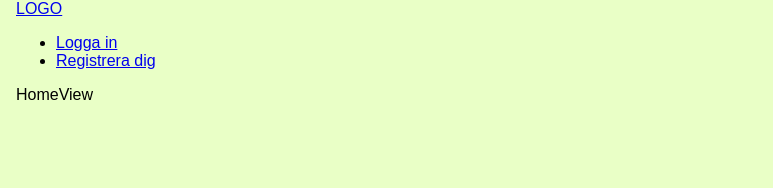
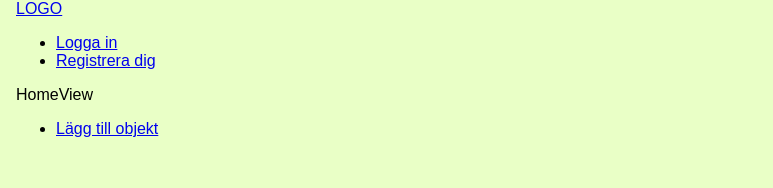
Before and after one commit to Novvea/aterwinwin-fullstack, a React (Create React App) app in the folder client/: page / in a window 1280 px wide. Shown: the top 188 px of the page, without its empty margins (0-773 px from the left). Built offline with nearby package versions, Linux system fonts and the light colour scheme; no server answers.

Commit message:
Add Links to views

```diff
--- a/client/src/view/HomeView.js
+++ b/client/src/view/HomeView.js
@@ -1,3 +1,15 @@
+import { Link } from 'react-router-dom';
+import RoutingPath from '../routes/RoutingPath';
+
 export const HomeView = () => {
-  return <div>HomeView</div>;
+  return (
+    <div>
+      HomeView
+      <ul>
+        <li>
+          <Link to={RoutingPath.addItemView}>Lägg till objekt</Link>
+        </li>
+      </ul>
+    </div>
+  );
 };
--- a/client/src/view/ProfileView.js
+++ b/client/src/view/ProfileView.js
@@ -1,3 +1,6 @@
+import { Link } from 'react-router-dom';
+import RoutingPath from '../routes/RoutingPath';
+
 export const ProfileView = () => {
   return (
     <div>
@@ -6,6 +9,9 @@ export const ProfileView = () => {
         <li>
           <a href="/api/logout">Logout</a>
         </li>
+        <li>
+          <Link to={RoutingPath.settingsView}> Settings</Link>
+        </li>
       </ul>
     </div>
   );
```
